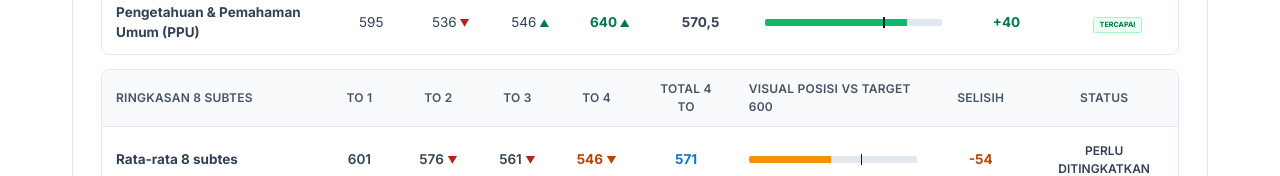
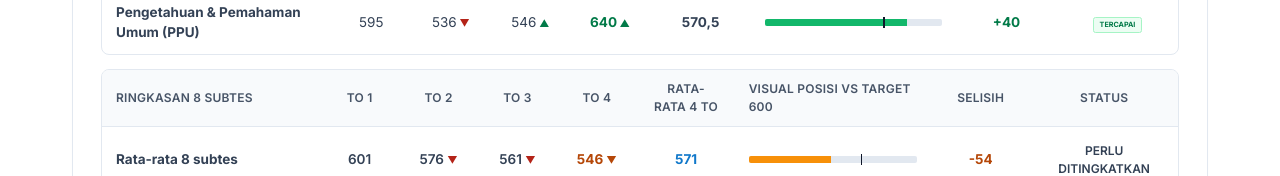
Before and after one commit to hhidro29/BACConsultationReport, a React (Vite) app: page /#/v2 in a window 1280 px wide. Shown: the part 2022-2198 px from the top of the page. Built offline with nearby package versions, Linux system fonts and the light colour scheme.

Commit message:
Apply audit improvements to PDF and dashboard: sync Mendekati badge, Rata-rata 4 TO header, context headings, clean distance units, and actionable TO 5 goal

```diff
--- a/src/pages/CheckpointV2Page.tsx
+++ b/src/pages/CheckpointV2Page.tsx
@@ -376,7 +376,7 @@ export const CheckpointV2Page: React.FC = () => {
                       <th style={{ textAlign: 'center', width: '8%' }}>TO 2</th>
                       <th style={{ textAlign: 'center', width: '8%' }}>TO 3</th>
                       <th style={{ textAlign: 'center', width: '8%' }}>TO 4</th>
-                      <th style={{ textAlign: 'center', width: '10%' }}>Total 4 TO</th>
+                      <th style={{ textAlign: 'center', width: '10%' }}>Rata-rata 4 TO</th>
                       <th style={{ width: '22%' }}>Visual Posisi vs Target 600</th>
                       <th style={{ textAlign: 'center', width: '10%' }}>Selisih</th>
                       <th style={{ textAlign: 'center', width: '10%' }}>Status</th>
```
Also changed, not shown: src/components/V2PdfModal.tsx (+1 -1 lines).
